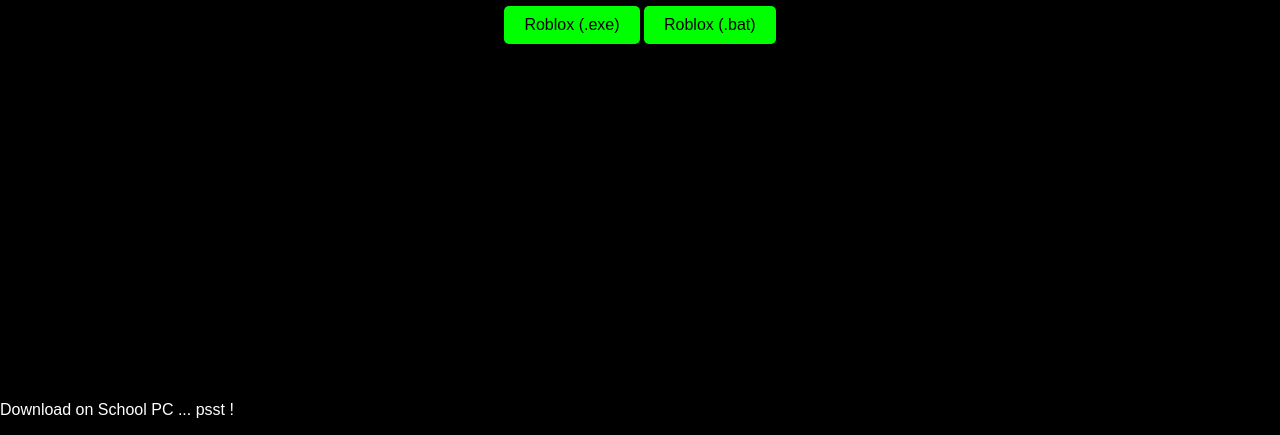
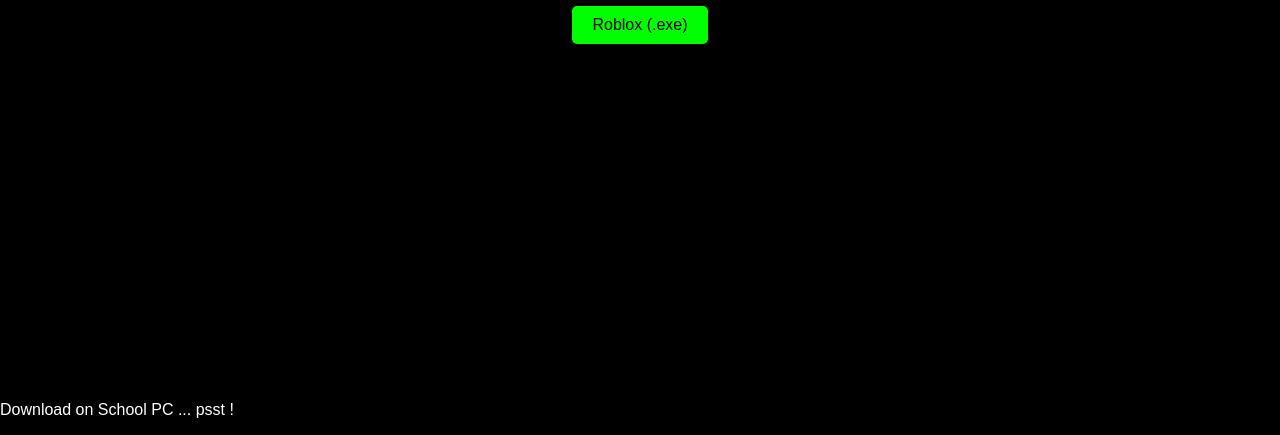
Before and after one commit to dl-on-school-pc/dl-on-school-pc.github.io, a plain HTML site: page index.html in a window 1280 px wide. Shown: the part 505-940 px from the top of the page. Drawn offline with Linux system fonts and the light colour scheme.

Commit message:
Update index.html

```diff
--- a/index.html
+++ b/index.html
@@ -72,7 +72,6 @@
             <h1>Download Games on School PCs</h1>
 
           <a href="https://raw.githubusercontent.com/dl-on-school-pc/dl-on-school-pc.github.io/main/dl/server/roblox/installer_dl/Roblox-Download.exe" class="btn">Roblox (.exe)</a>
-            <a href="https://raw.githubusercontent.com/dl-on-school-pc/dl-on-school-pc.github.io/main/dl/server/roblox/rblx.bat" class="btn">Roblox (.bat)</a>
         </div>
     </div>
     <footer>
```
